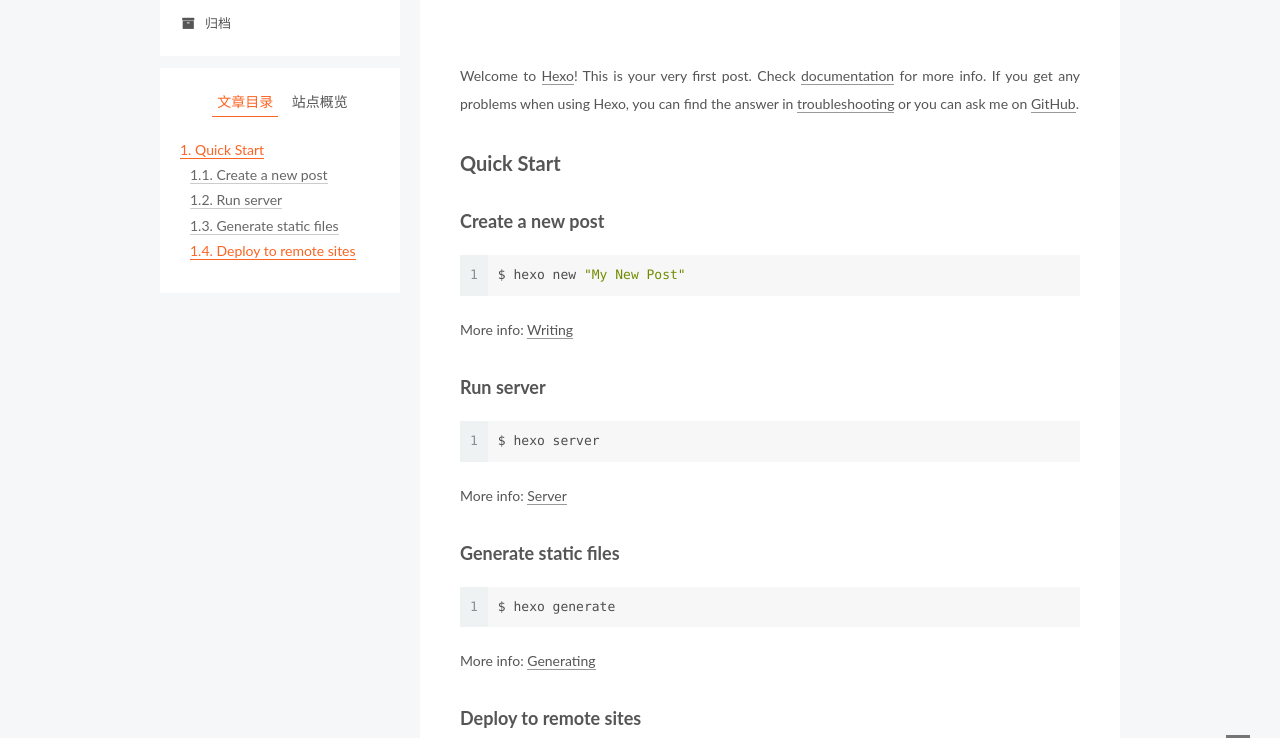
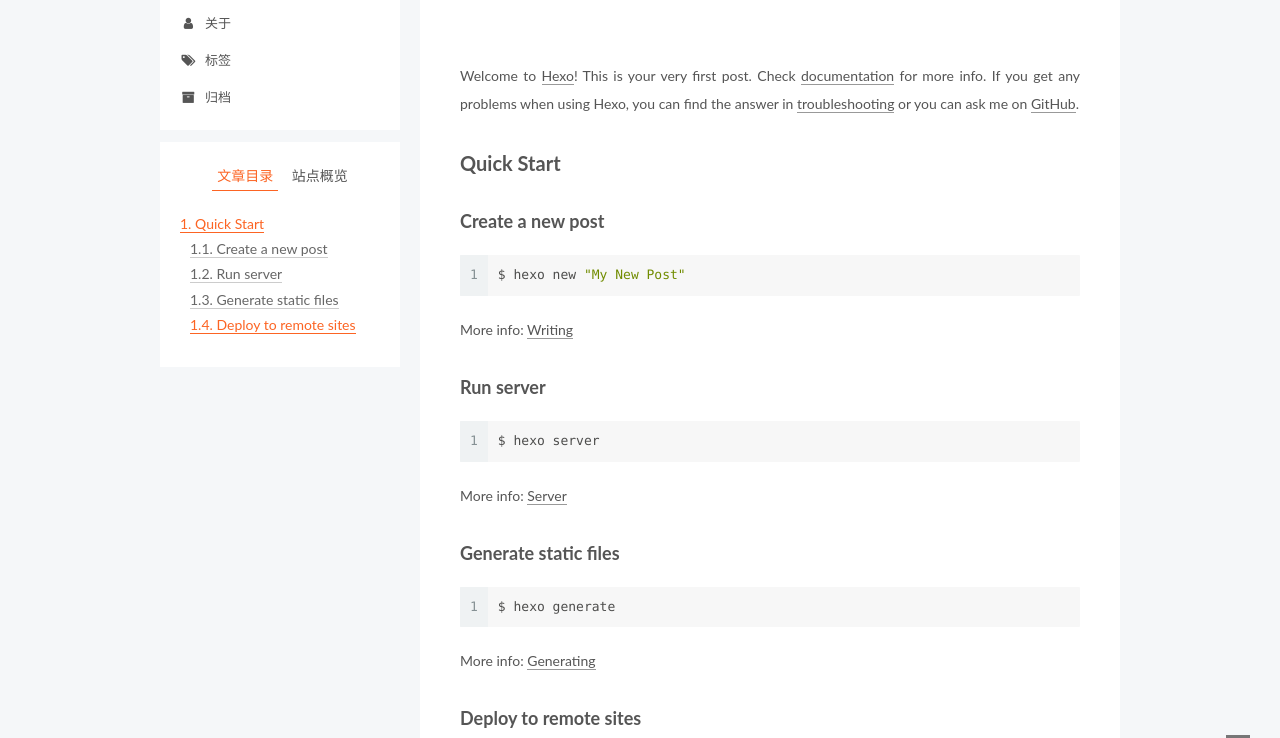
Before and after one commit to wtyxmsn90/wtyxmsn90.github.io, a plain HTML site: page 2018/05/18/hello-world/index.html in a window 1280 px wide. Shown: the part 141-879 px from the top of the page. Drawn offline with Linux system fonts and the light colour scheme.

Commit message:
Site updated: 2018-05-18 17:16:54

```diff
--- a/2018/05/18/hello-world/index.html
+++ b/2018/05/18/hello-world/index.html
@@ -186,6 +186,26 @@
               <i class="menu-item-icon fa fa-fw fa-home"></i> <br />
 
             首页
+          </a>
+        </li>
+
+
+        <li class="menu-item menu-item-about">
+          <a href="/about/" rel="section">
+
+              <i class="menu-item-icon fa fa-fw fa-user"></i> <br />
+
+            关于
+          </a>
+        </li>
+
+
+        <li class="menu-item menu-item-tags">
+          <a href="/tags/" rel="section">
+
+              <i class="menu-item-icon fa fa-fw fa-tags"></i> <br />
+
+            标签
           </a>
         </li>
 
--- a/css/main.css
+++ b/css/main.css
@@ -1823,7 +1823,7 @@
   width: 4px;
   height: 4px;
   border-radius: 50%;
-  background: #30d9e3;
+  background: #c466b9;
 }
 .links-of-blogroll {
   font-size: 13px;
```
Also changed, not shown: archives/2018/05/index.html (+20 -0 lines), archives/2018/index.html (+20 -0 lines), archives/index.html (+20 -0 lines), index.html (+20 -0 lines).
